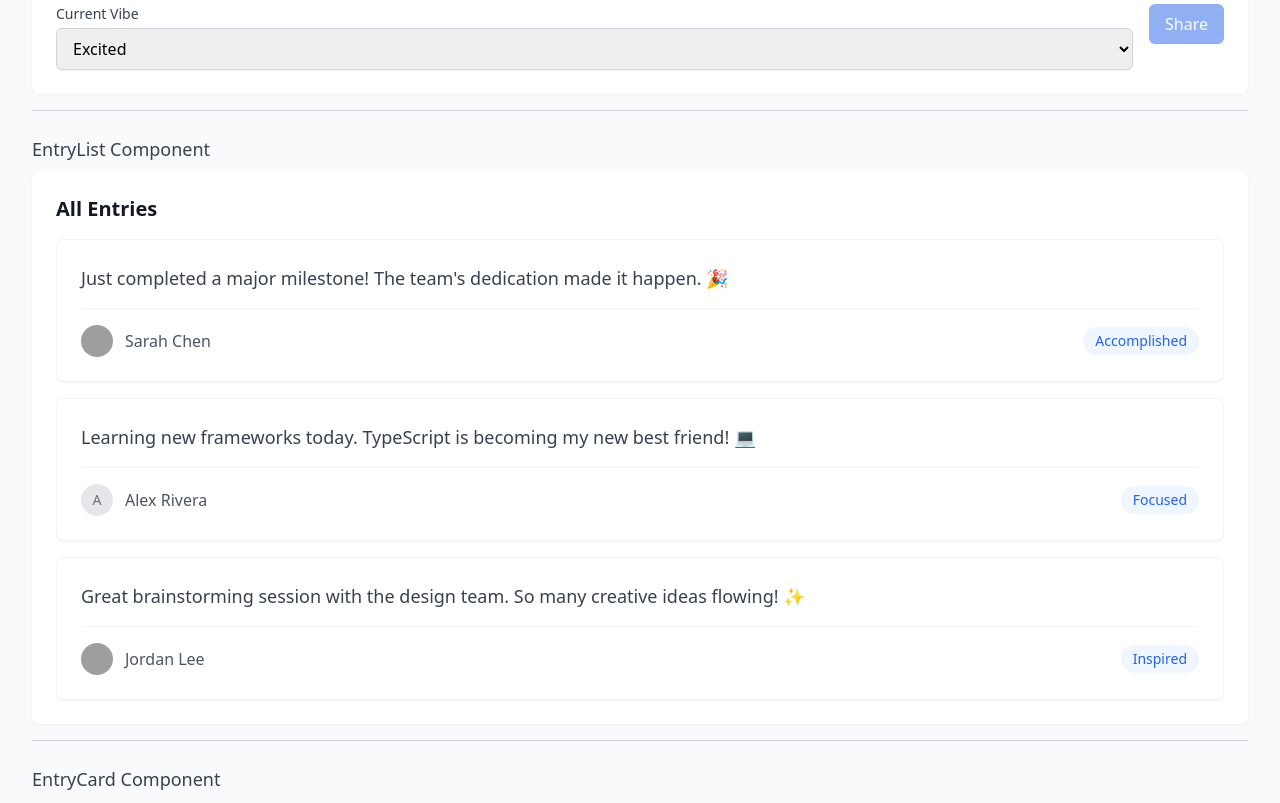
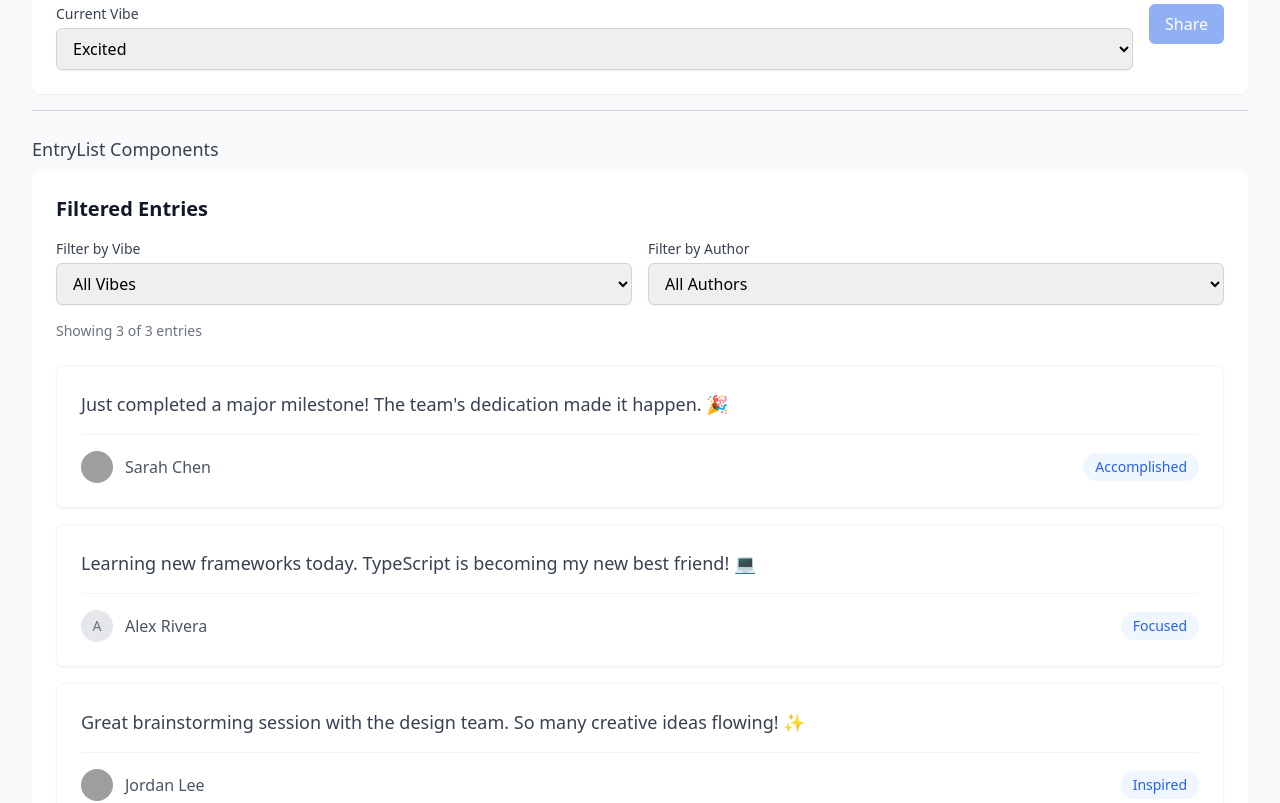
Before and after one commit to NeuralWave42/app1-vibeboard, a React app: page / in a window 1280 px wide. Shown: the part 920-1723 px from the top of the page. Built offline with nearby package versions, Linux system fonts and the light colour scheme; grey boxes are pictures that could not be loaded; what @tonk/keepsync would draw is missing.

Commit message:
Added Filtering option to the EntryList component

```diff
--- a/src/components/Entry/EntryList.tsx
+++ b/src/components/Entry/EntryList.tsx
@@ -1,5 +1,6 @@
-import React from 'react';
+import React, { useMemo, useState } from 'react';
 import EntryCard from './EntryCard';
+import EntryListFilters from './EntryListFilters';
 
 export interface Entry {
   id: string;
@@ -12,7 +13,8 @@ export interface Entry {
 }
 
 interface EntryListProps {
-  entries: Entry[];
+  entries?: Entry[];
+  withFilters?: boolean;
 }
 
 const SAMPLE_ENTRIES: Entry[] = [
@@ -44,10 +46,59 @@ const SAMPLE_ENTRIES: Entry[] = [
   }
 ];
 
-const EntryList: React.FC<EntryListProps> = ({ entries = SAMPLE_ENTRIES }) => {
+const EntryList: React.FC<EntryListProps> = ({
+  entries = SAMPLE_ENTRIES,
+  withFilters = false
+}) => {
+  const [selectedVibe, setSelectedVibe] = useState('');
+  const [selectedAuthor, setSelectedAuthor] = useState('');
+
+  const { vibes, authors, displayedEntries } = useMemo(() => {
+    const vibeSet = new Set(entries.map(entry => entry.vibe));
+    const authorSet = new Set(entries.map(entry => entry.author.name));
+
+    if (!withFilters) {
+      return {
+        vibes: [],
+        authors: [],
+        displayedEntries: entries
+      };
+    }
+
+    const filtered = entries.filter(entry => {
+      const matchesVibe = !selectedVibe || entry.vibe === selectedVibe;
+      const matchesAuthor = !selectedAuthor || entry.author.name === selectedAuthor;
+      return matchesVibe && matchesAuthor;
+    });
+
+    return {
+      vibes: Array.from(vibeSet),
+      authors: Array.from(authorSet),
+      displayedEntries: filtered
+    };
+  }, [entries, selectedVibe, selectedAuthor, withFilters]);
+
   return (
+    <div className="space-y-6">
+      {withFilters && (
+        <EntryListFilters
+          vibes={vibes}
+          authors={authors}
+          selectedVibe={selectedVibe}
+          selectedAuthor={selectedAuthor}
+          onVibeChange={setSelectedVibe}
+          onAuthorChange={setSelectedAuthor}
+          onClearFilters={() => {
+            setSelectedVibe('');
+            setSelectedAuthor('');
+          }}
+          totalEntries={entries.length}
+          filteredCount={displayedEntries.length}
+        />
+      )}
+
       <div className="space-y-4">
-      {entries.map((entry) => (
+        {displayedEntries.map((entry) => (
           <EntryCard
             key={entry.id}
             text={entry.text}
@@ -56,6 +107,7 @@ const EntryList: React.FC<EntryListProps> = ({ entries = SAMPLE_ENTRIES }) => {
           />
         ))}
       </div>
+    </div>
   );
 };
 
--- /dev/null
+++ b/src/components/Entry/EntryListFilters.tsx
@@ -0,0 +1,80 @@
+import React from 'react';
+
+interface EntryListFiltersProps {
+  vibes: string[];
+  authors: string[];
+  selectedVibe: string;
+  selectedAuthor: string;
+  onVibeChange: (vibe: string) => void;
+  onAuthorChange: (author: string) => void;
+  onClearFilters: () => void;
+  totalEntries: number;
+  filteredCount: number;
+}
+
+const EntryListFilters: React.FC<EntryListFiltersProps> = ({
+  vibes,
+  authors,
+  selectedVibe,
+  selectedAuthor,
+  onVibeChange,
+  onAuthorChange,
+  onClearFilters,
+  totalEntries,
+  filteredCount,
+}) => {
+  const hasActiveFilters = selectedVibe || selectedAuthor;
+
+  return (
+    <div className="space-y-4">
+      <div className="flex gap-4 items-end">
+        <div className="flex-1">
+          <label className="block text-sm font-medium text-gray-700 mb-1">
+            Filter by Vibe
+          </label>
+          <select
+            value={selectedVibe}
+            onChange={(e) => onVibeChange(e.target.value)}
+            className="w-full px-3 py-2 border border-gray-300 rounded-md shadow-sm focus:ring-blue-500 focus:border-blue-500"
+          >
+            <option value="">All Vibes</option>
+            {vibes.map(vibe => (
+              <option key={vibe} value={vibe}>{vibe}</option>
+            ))}
+          </select>
+        </div>
+
+        <div className="flex-1">
+          <label className="block text-sm font-medium text-gray-700 mb-1">
+            Filter by Author
+          </label>
+          <select
+            value={selectedAuthor}
+            onChange={(e) => onAuthorChange(e.target.value)}
+            className="w-full px-3 py-2 border border-gray-300 rounded-md shadow-sm focus:ring-blue-500 focus:border-blue-500"
+          >
+            <option value="">All Authors</option>
+            {authors.map(author => (
+              <option key={author} value={author}>{author}</option>
+            ))}
+          </select>
+        </div>
+
+        {hasActiveFilters && (
+          <button
+            onClick={onClearFilters}
+            className="px-3 py-2 text-sm text-gray-600 hover:text-gray-900"
+          >
+            Clear Filters
+          </button>
+        )}
+      </div>
+
+      <div className="text-sm text-gray-500">
+        Showing {filteredCount} of {totalEntries} entries
+      </div>
+    </div>
+  );
+};
+
+export default EntryListFilters;
--- a/src/views/BoardView.tsx
+++ b/src/views/BoardView.tsx
@@ -108,12 +108,20 @@ const BoardView = () => {
                     </section>
                 </div>
 
-                {/* EntryList Component */}
+                {/* EntryList Components */}
                 <div className="border-b border-gray-300 pb-4">
-                    <h2 className="text-lg font-medium text-gray-700 mb-2">EntryList Component</h2>
+                    <h2 className="text-lg font-medium text-gray-700 mb-2">EntryList Components</h2>
+
+                    {/* With Filters */}
+                    <section className="bg-white rounded-lg shadow-sm p-6 mb-6">
+                        <h2 className="text-xl font-semibold text-gray-900 mb-4">Filtered Entries</h2>
+                        <EntryList withFilters={true} />
+                    </section>
+
+                    {/* Without Filters */}
                     <section className="bg-white rounded-lg shadow-sm p-6">
-                        <h2 className="text-xl font-semibold text-gray-900 mb-4">All Entries</h2>
-                        <EntryList />
+                        <h2 className="text-xl font-semibold text-gray-900 mb-4">Unfiltered Entries</h2>
+                        <EntryList withFilters={false} />
                     </section>
                 </div>
 
```
Lines whose indentation alone changed are shown as unchanged.
